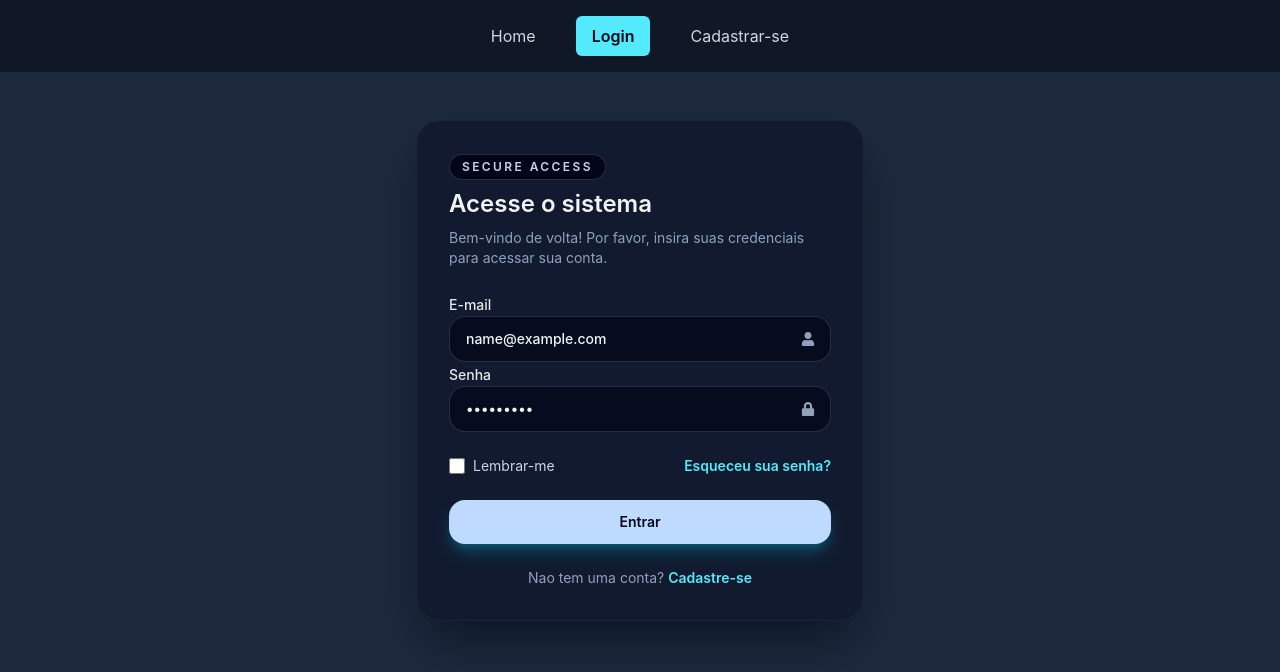
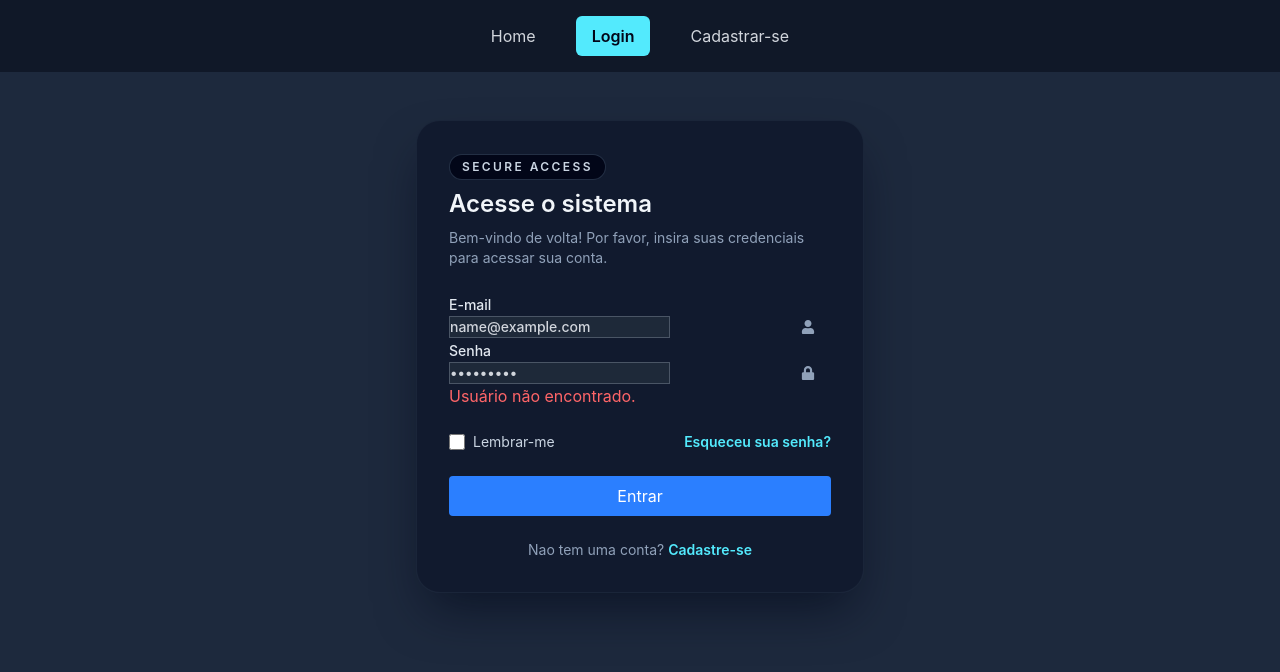
Before and after one commit to joaouggdmn/Login-Page-REACT, a React (Vite) app: page /login in a window 1280 px wide. Both pictures are taken after typing "name@example.com", "Sample123" into the empty fields and a click on the button "Entrar". Shown: the top 672 px of the page. Built offline with nearby package versions, Linux system fonts and the light colour scheme.

Commit message:
Refactor Login page and improve form submission logic

```diff
--- a/src/pages/Login.jsx
+++ b/src/pages/Login.jsx
@@ -1,12 +1,35 @@
 import { FaUser, FaLock } from "react-icons/fa";
 import { useState } from "react";
+import Input from "../components/form/Input";
+import Button from "../components/form/Button";
+import { Link, useNavigate } from "react-router-dom";
+import useAuthContext from "../hooks/useAuthContext";
 
-const Login = () => {
+function Login() {
+  const { signin } = useAuthContext();
+  const navigate = useNavigate();
+
   const [email, setEmail] = useState("");
   const [password, setPassword] = useState("");
+  const [error, setError] = useState("");
+
+  const handleLogin = () => {
+    if (!email || !password) {
+      setError("Preencha todos os campos");
+      return;
+    }
+
+    const res = signin(email, password);
+    if (res) {
+      setError(res);
+      return;
+    }
+    navigate("/"); // A rota mapeada no seu main.jsx para Home é "/" e não "/home"
+  };
 
   const handleSubmit = (e) => {
     e.preventDefault();
+    handleLogin(); // Conectando o evento de submit com a função que valida o login
   };
 
   return (
@@ -24,7 +47,8 @@ const Login = () => {
               Acesse o sistema
             </h2>
             <p className="text-sm text-slate-400">
-              Bem-vindo de volta! Por favor, insira suas credenciais para acessar sua conta.
+              Bem-vindo de volta! Por favor, insira suas credenciais para
+              acessar sua conta.
             </p>
           </div>
 
@@ -32,13 +56,11 @@ const Login = () => {
             <label className="space-y-2 text-sm font-medium text-slate-200">
               E-mail
               <div className="relative">
-                <input
+                <Input
                   type="email"
                   placeholder="voce@exemplo.com"
                   value={email}
-                  required
-                  onChange={(e) => setEmail(e.target.value)}
-                  className="w-full rounded-2xl border border-slate-700/70 bg-slate-950/70 px-4 py-3 pr-11 text-sm text-slate-100 outline-none transition focus:border-cyan-400/70 focus:ring-2 focus:ring-cyan-400/25"
+                  onChange={(e) => [setEmail(e.target.value), setError("")]}
                 />
                 <FaUser className="pointer-events-none absolute right-4 top-1/2 -translate-y-1/2 text-slate-400" />
               </div>
@@ -47,16 +69,17 @@ const Login = () => {
             <label className="space-y-2 text-sm font-medium text-slate-200">
               Senha
               <div className="relative">
-                <input
+                <Input
                   type="password"
                   placeholder="Digite sua senha"
                   value={password}
-                  required
-                  onChange={(e) => setPassword(e.target.value)}
-                  className="w-full rounded-2xl border border-slate-700/70 bg-slate-950/70 px-4 py-3 pr-11 text-sm text-slate-100 outline-none transition focus:border-cyan-400/70 focus:ring-2 focus:ring-cyan-400/25"
+                  onChange={(e) => [setPassword(e.target.value), setError("")]}
                 />
                 <FaLock className="pointer-events-none absolute right-4 top-1/2 -translate-y-1/2 text-slate-400" />
               </div>
+            </label>
+            <label>
+              {error && <span className="text-red-400">{error}</span>}
             </label>
           </div>
 
@@ -76,12 +99,7 @@ const Login = () => {
             </a>
           </div>
 
-          <button
-            type="submit"
-            className="w-full rounded-2xl bg-blue-200 px-4 py-3 text-sm font-semibold text-slate-950 shadow-lg shadow-cyan-500/30 transition hover:-translate-y-0.5 hover:bg-cyan-300"
-          >
-            Entrar
-          </button>
+          <Button Text="Entrar" Type="submit" />
 
           <div className="text-center text-sm text-slate-400">
             Nao tem uma conta?{" "}
@@ -89,13 +107,13 @@ const Login = () => {
               href="#"
               className="font-semibold text-cyan-300 transition hover:text-cyan-200"
             >
-              Cadastre-se
+              <Link to="/register">Cadastre-se</Link>
             </a>
           </div>
         </form>
       </div>
     </div>
   );
-};
+}
 
 export default Login;
```
